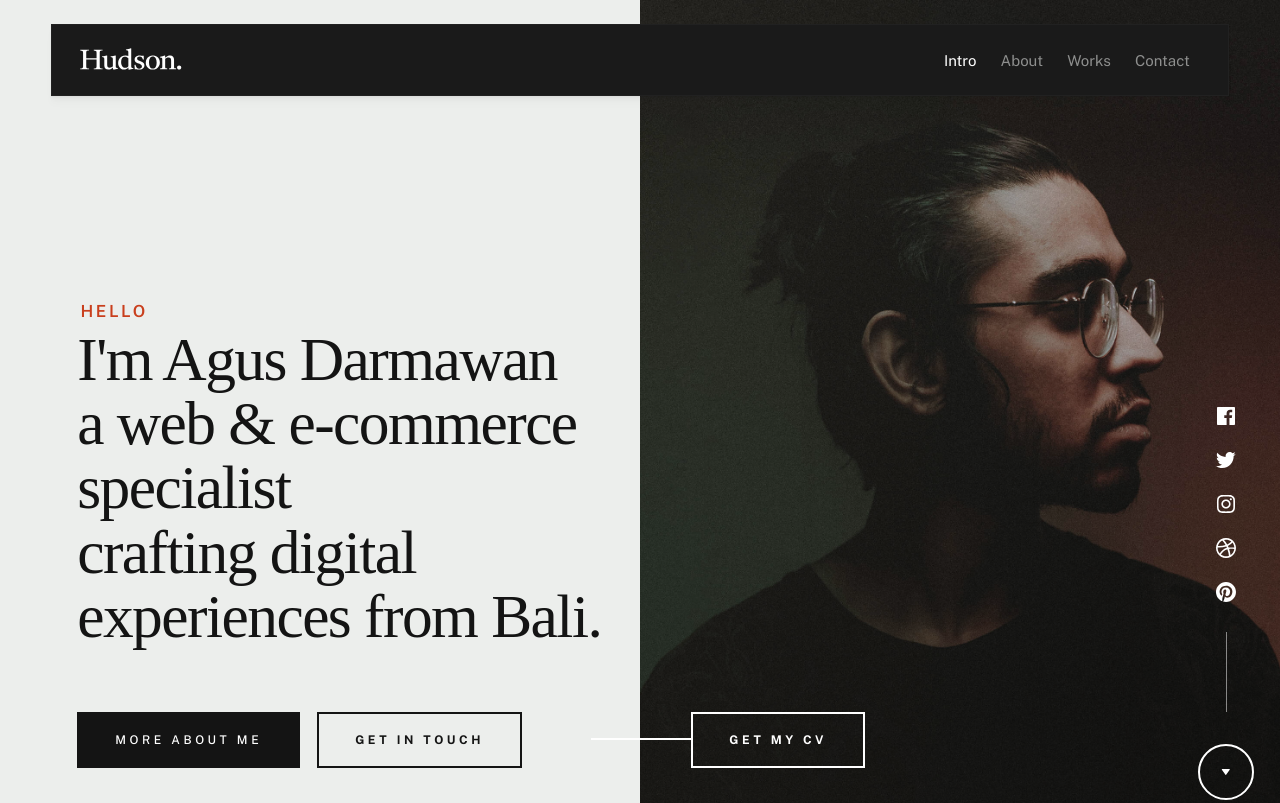
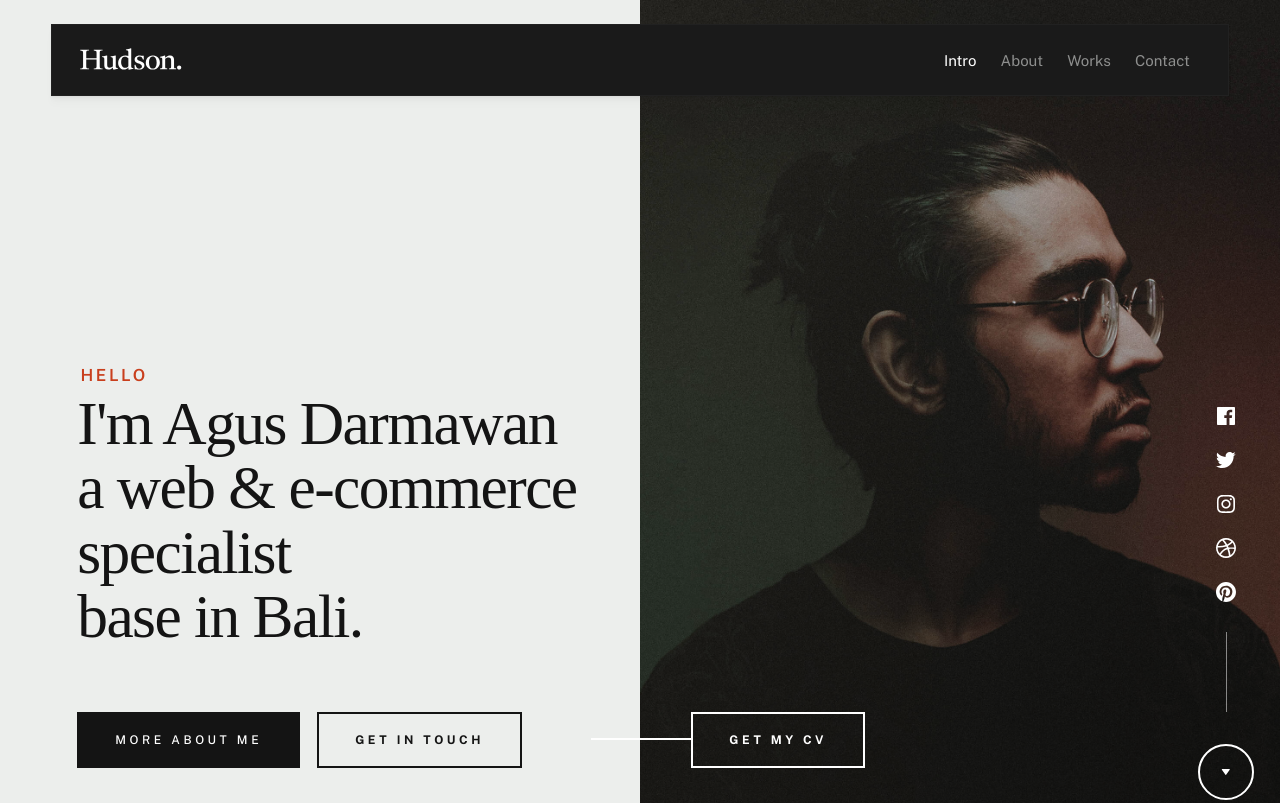
Before and after one commit to agusdarmawann/agsdrmwn, a plain HTML site: page styles.html in a window 1280 px wide. Shown: the top 803 px of the page. Drawn offline with nearby package versions, Linux system fonts and the light colour scheme; a web font is replaced by a local one.

Commit message:
Update styles.html

```diff
--- a/styles.html
+++ b/styles.html
@@ -99,7 +99,7 @@
                         <h1 class="s-intro__content-title">
                         I'm Agus Darmawan <br>
                         a web & e-commerce specialist  <br>
-                       crafting digital experiences from Bali.
+                       base in Bali.
                         </h1>
 
                         <div class="s-intro__content-btns">
```
